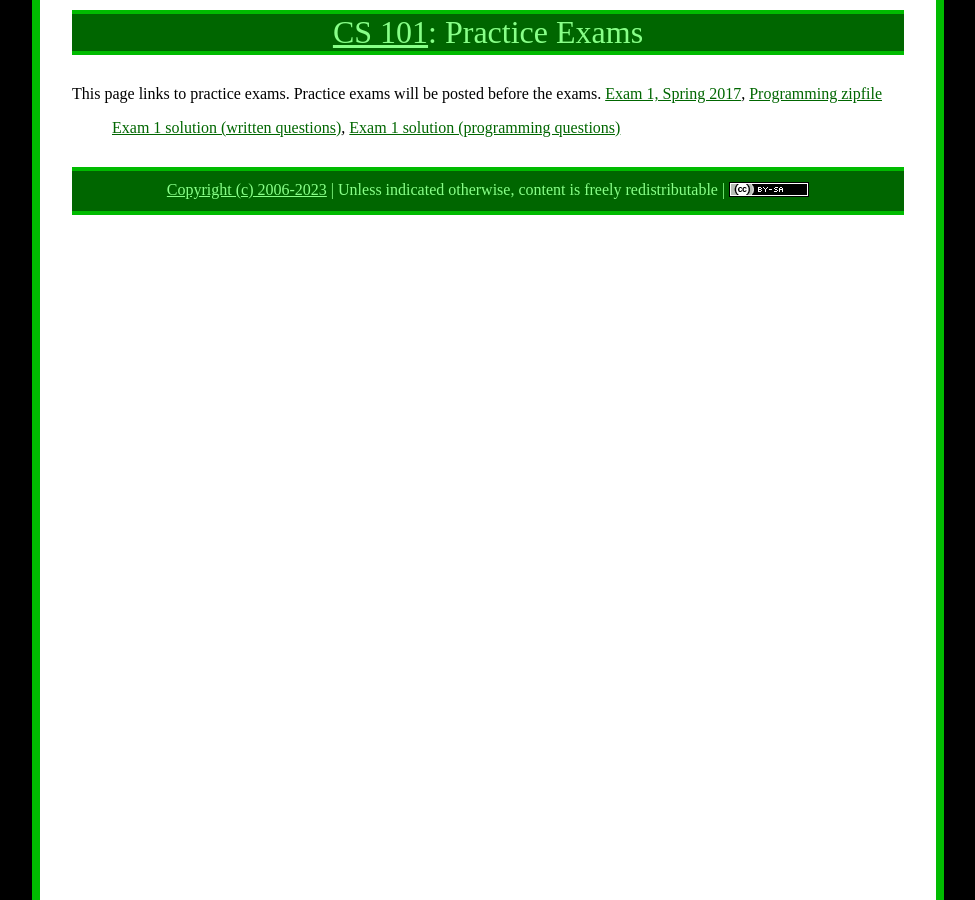
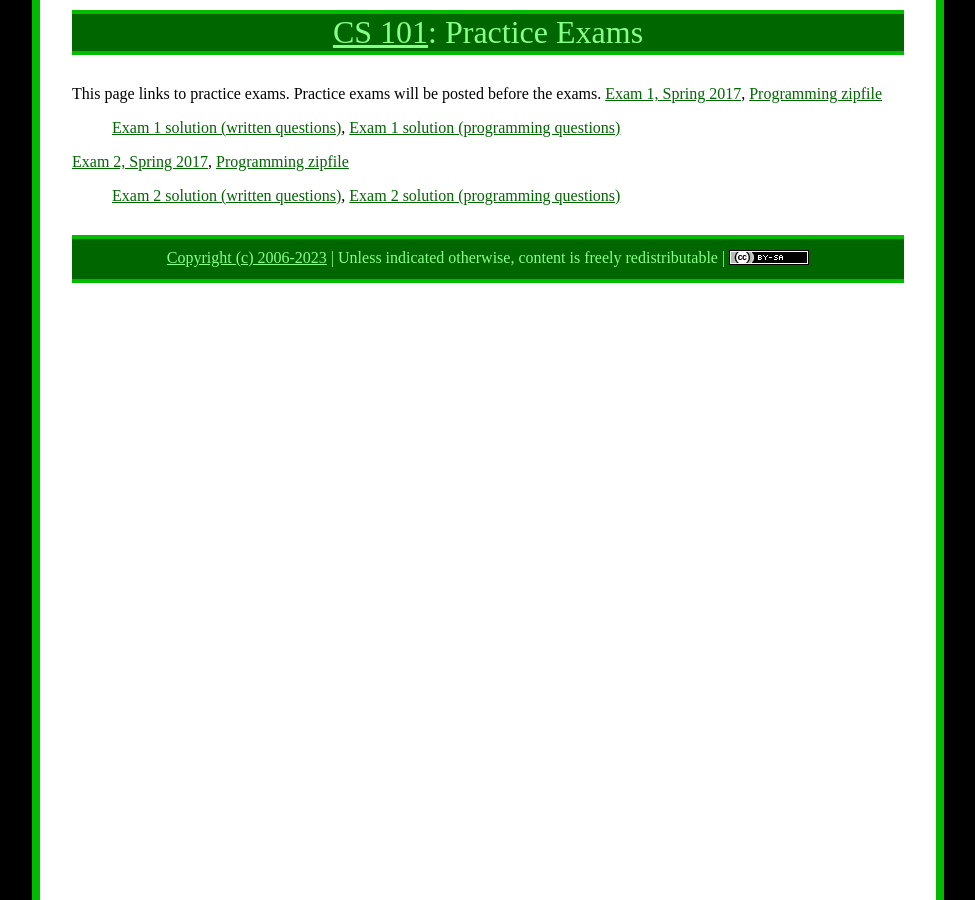
Before and after one commit to ycpcs/cs101-spring2023, a Jekyll site: the page built from practice/index.md, in a window 1280 px wide. Shown: the whole page, without its empty margins (152-1127 px from the left). Built offline with Jekyll 4.4.1, drawn with Linux system fonts in a browser that asks for light colours.

Commit message:
added practise exam 2

```diff
--- a/practice/index.md
+++ b/practice/index.md
@@ -10,14 +10,15 @@ This page links to practice exams. Practice exams will be posted before the exam
 
 > [Exam 1 solution (written questions)](cs101-spring2017-exam01-solution.pdf), [Exam 1 solution (programming questions)](CS101_Exam01_Solution.zip)
 
+[Exam 2, Spring 2017](cs101-spring2017-exam02.pdf), [Programming zipfile](CS101_Exam02.zip)
+
+> [Exam 2 solution (written questions)](cs101-spring2017-exam02-solution.pdf), [Exam 2 solution (programming questions)](CS101_Exam02_Solution.zip)
 
 
 <!--
 
 
-[Exam 2, Spring 2017](cs101-spring2017-exam02.pdf), [Programming zipfile](CS101_Exam02.zip)
 
-> [Exam 2 solution (written questions)](cs101-spring2017-exam02-solution.pdf), [Exam 2 solution (programming questions)](CS101_Exam02_Solution.zip)
 
 [Exam 3, Spring 2017](cs101-spring2017-exam03.pdf), [Programming zipfile](CS101_Exam03.zip)
 > [Exam 3 solution (written questions)](cs101-spring2017-exam03-solution.pdf) , [Exam 3 solution (programming questions)](CS101_Exam03_Solution.zip)
```
